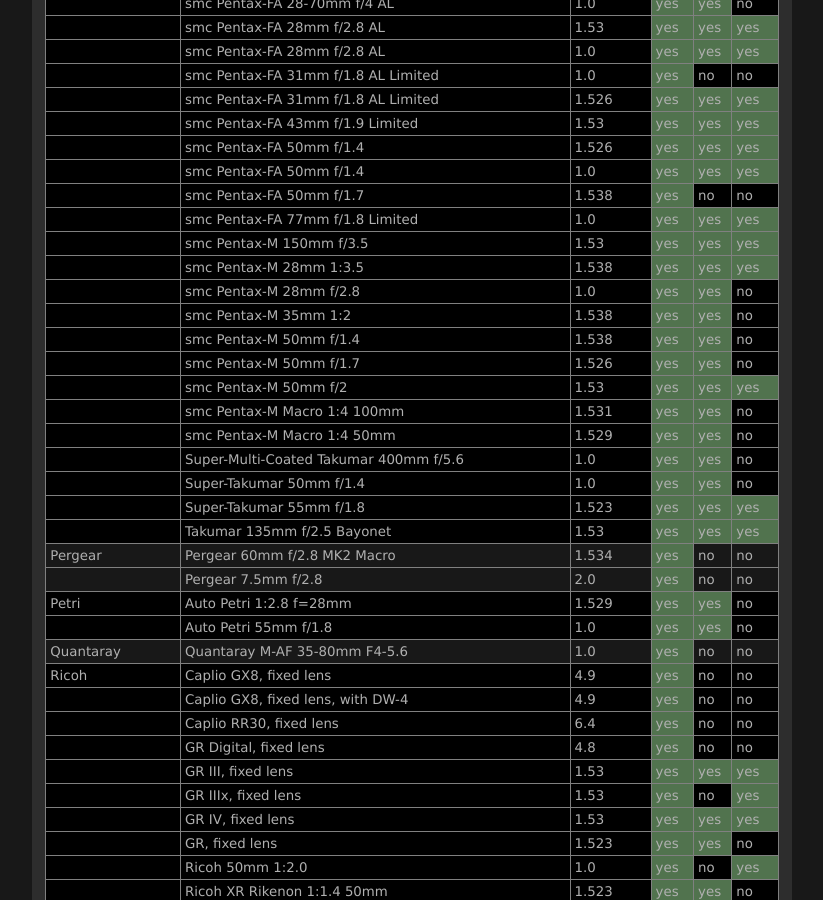
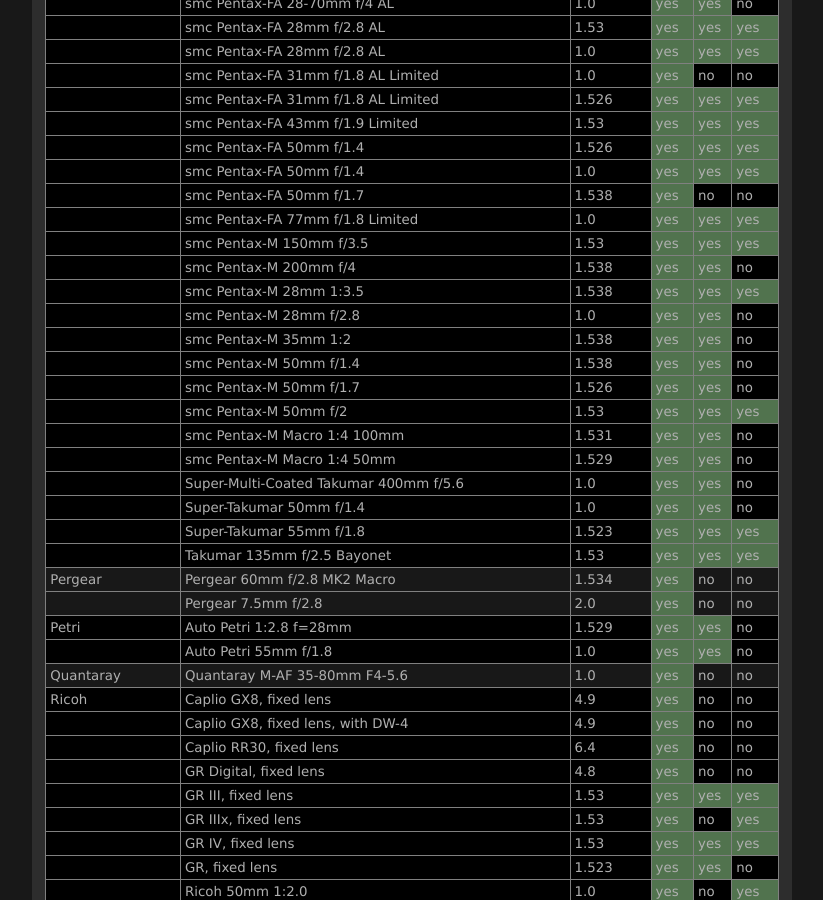
Before and after one commit to lensfun/lensfun.github.io, a Jekyll site: the page built from _posts/lenslist/2999-12-31-Lenslist-master.md, in a window 1280 px wide and 900 px high, scrolled down 23866 px. Shown: the whole window, without its empty margins (284-1107 px from the left). Built offline with Jekyll 4.4.1, drawn with Linux system fonts in a browser that asks for light colours.

Commit message:
Update master lens list from GitHub Actions

```diff
--- a/_posts/lenslist/2999-12-31-Lenslist-master.md
+++ b/_posts/lenslist/2999-12-31-Lenslist-master.md
@@ -982,6 +982,7 @@ This list was generated on 2026-04-16 from current Lensfun sources. Your Lensfun
 <tr class="lenslist-bg1"><td></td><td>smc Pentax-FA 50mm f/1.7</td><td>1.538</td><td class="lenslist-highlight lenslist-check">yes</td><td class="lenslist-check">no</td><td class="lenslist-check">no</td></tr>
 <tr class="lenslist-bg1"><td></td><td>smc Pentax-FA 77mm f/1.8 Limited</td><td>1.0</td><td class="lenslist-highlight lenslist-check">yes</td><td class="lenslist-highlight lenslist-check">yes</td><td class="lenslist-highlight lenslist-check">yes</td></tr>
 <tr class="lenslist-bg1"><td></td><td>smc Pentax-M 150mm f/3.5</td><td>1.53</td><td class="lenslist-highlight lenslist-check">yes</td><td class="lenslist-highlight lenslist-check">yes</td><td class="lenslist-highlight lenslist-check">yes</td></tr>
+<tr class="lenslist-bg1"><td></td><td>smc Pentax-M 200mm f/4</td><td>1.538</td><td class="lenslist-highlight lenslist-check">yes</td><td class="lenslist-highlight lenslist-check">yes</td><td class="lenslist-check">no</td></tr>
 <tr class="lenslist-bg1"><td></td><td>smc Pentax-M 28mm 1:3.5</td><td>1.538</td><td class="lenslist-highlight lenslist-check">yes</td><td class="lenslist-highlight lenslist-check">yes</td><td class="lenslist-highlight lenslist-check">yes</td></tr>
 <tr class="lenslist-bg1"><td></td><td>smc Pentax-M 28mm f/2.8</td><td>1.0</td><td class="lenslist-highlight lenslist-check">yes</td><td class="lenslist-highlight lenslist-check">yes</td><td class="lenslist-check">no</td></tr>
 <tr class="lenslist-bg1"><td></td><td>smc Pentax-M 35mm 1:2</td><td>1.538</td><td class="lenslist-highlight lenslist-check">yes</td><td class="lenslist-highlight lenslist-check">yes</td><td class="lenslist-check">no</td></tr>
```
